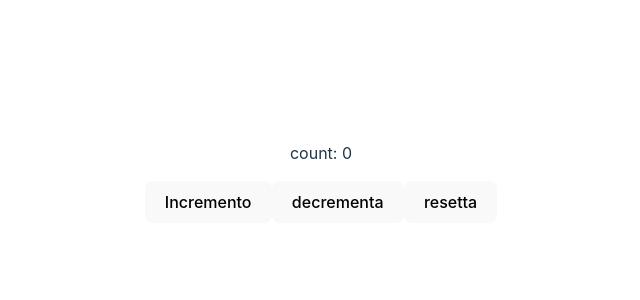
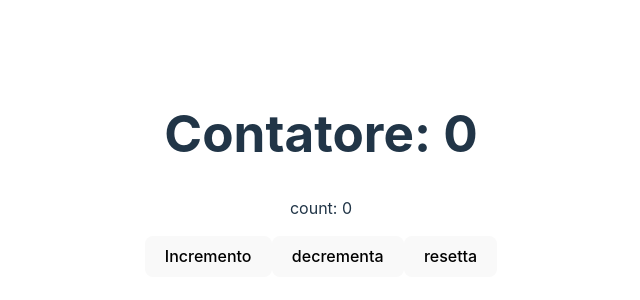
Before and after one commit to GiovanniTammaro9/react.ES, a React (Vite) app: page / in a window 1280 px wide. Shown: the part 226-526 px from the top of the page, without its empty margins (319-959 px from the left). Built offline with nearby package versions, Linux system fonts and the light colour scheme.

Commit message:
useeffect

```diff
--- a/src/assets/Counter.jsx
+++ b/src/assets/Counter.jsx
@@ -1,4 +1,4 @@
-import React, {useState} from "react";
+import React, {useEffect, useState} from "react";
 function Counter() {
     const [count, setCount] = useState(0);
 
@@ -7,8 +7,13 @@ function Counter() {
     };
     const decrement = () => setCount(count - 1);
     const reset = () => setCount(0);
+
+    useEffect(() => {
+        document.title = `Contatore: ${count}`;
+    })
     return (
         <div>
+            <h1>Contatore: {count}</h1>
             <p>count: {count}</p>
             <button onClick={increment}>Incremento</button>
             <button onClick={decrement}>decrementa</button>
```
